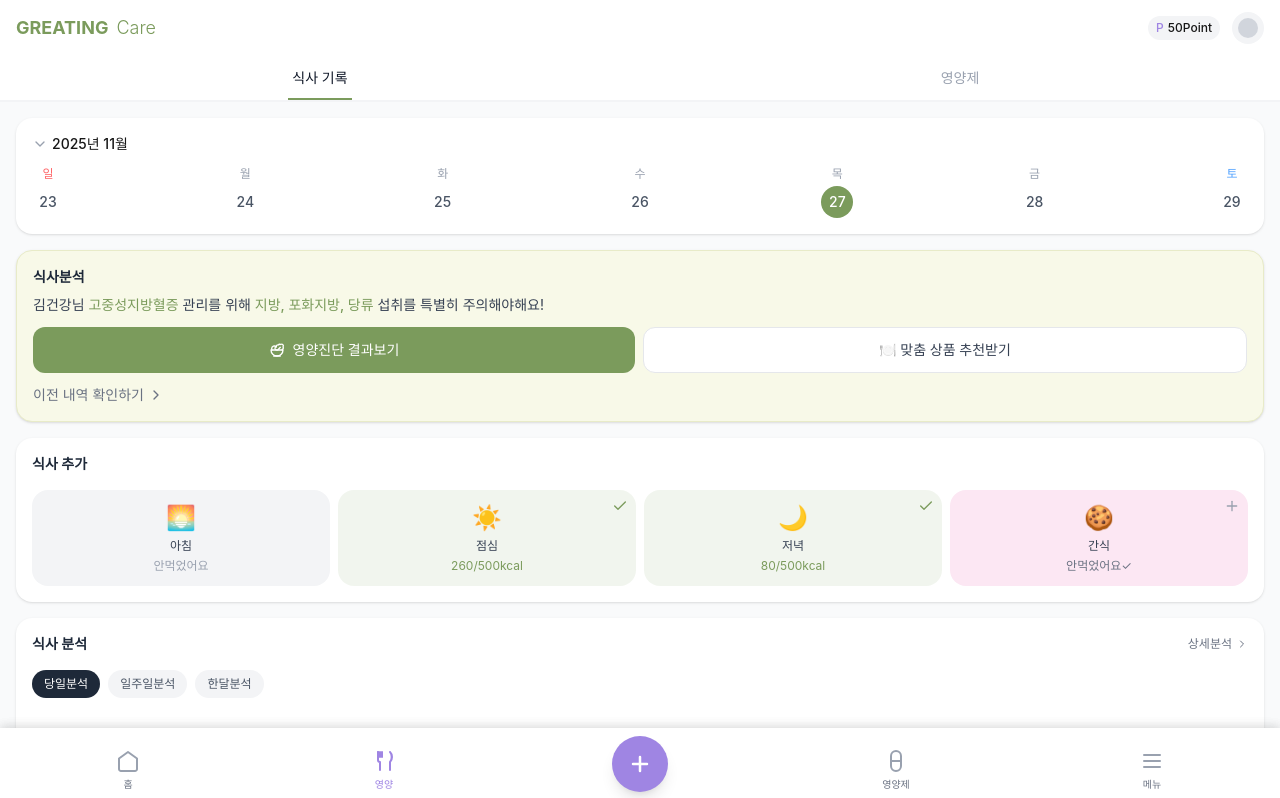
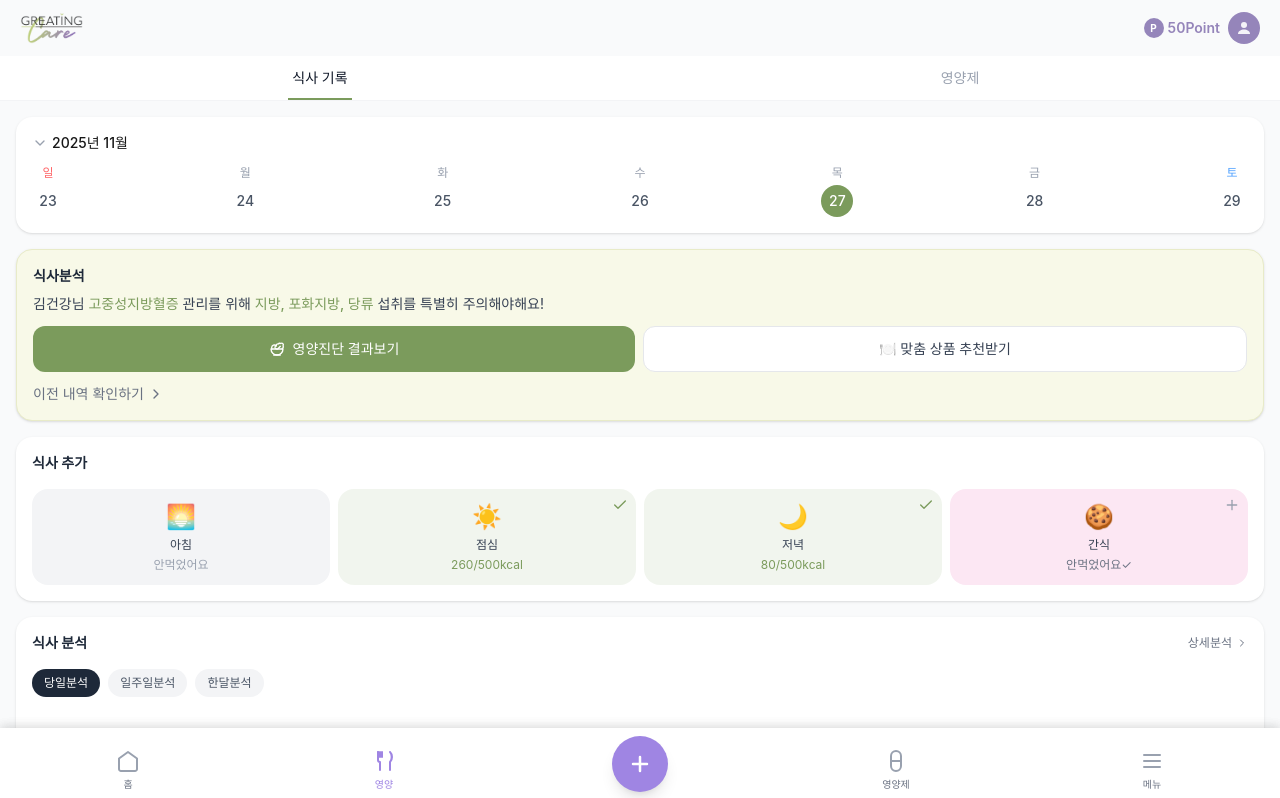
Before and after one commit to noino0819/oni_care, a Next.js app: page /nutrition in a window 1280 px wide. Shown: the top 798 px of the page. Built offline with nearby package versions, Linux system fonts and the light colour scheme.

Commit message:
feat: 헤더 애니메이션 추가, 레퍼런스와 비슷하게 CSS 수정

```diff
--- a/src/app/challenge/page.tsx
+++ b/src/app/challenge/page.tsx
@@ -5,6 +5,8 @@ import React from "react";
 import { useRouter } from "next/navigation";
 import Image from "next/image";
 import { cn } from "@/lib/utils";
+import { Header } from "@/components/home/Header";
+import { BottomNavigation } from "@/components/home/BottomNavigation";
 import { ListSkeleton } from "@/components/ui/LoadingSpinner";
 import { EmptyState } from "@/components/ui/EmptyState";
 import {
@@ -324,9 +326,12 @@ export default function ChallengePage() {
 
   return (
     <div className="min-h-screen bg-gray-50 pb-24">
-      {/* 헤더 */}
-      <header className="sticky top-0 z-40 bg-white border-b border-gray-100">
-        <div className="flex items-center justify-between px-4 h-14">
+      {/* 공통 헤더 */}
+      <Header />
+
+      {/* 서브 헤더 (제목 + 필터) */}
+      <div className="sticky top-[56px] z-40 bg-white border-b border-gray-100">
+        <div className="flex items-center justify-between px-4 h-12">
           <h1 className="text-lg font-bold text-gray-900">챌린지</h1>
 
           {/* 필터 드롭다운 */}
@@ -374,7 +379,7 @@ export default function ChallengePage() {
             )}
           </div>
         </div>
-      </header>
+      </div>
 
       {/* 콘텐츠 */}
       <main className="p-4 space-y-6">
@@ -432,6 +437,8 @@ export default function ChallengePage() {
           </>
         )}
       </main>
+
+      <BottomNavigation />
     </div>
   );
 }
--- a/src/app/nutrition/page.tsx
+++ b/src/app/nutrition/page.tsx
@@ -2,7 +2,8 @@
 
 import { useState, useEffect, useMemo } from "react";
 import { useRouter } from "next/navigation";
-import { ChevronLeft, ChevronRight, ChevronDown, Star, Info, Plus, Check, Salad } from "lucide-react";
+import { ChevronRight, ChevronDown, Star, Info, Plus, Check, Salad } from "lucide-react";
+import { Header } from "@/components/home/Header";
 import { BottomNavigation } from "@/components/home/BottomNavigation";
 import { cn } from "@/lib/utils";
 
@@ -180,29 +181,12 @@ export default function NutritionPage() {
 
   return (
     <div className="min-h-screen bg-gray-50 pb-28">
-      {/* 헤더 */}
-      <header className="sticky top-0 bg-white z-20 border-b border-gray-100">
-        <div className="flex items-center justify-between px-4 py-3">
-          <div className="flex items-center gap-2">
-            <span className="text-lg font-bold text-[#7B9B5C]">GREATING</span>
-            <span className="text-lg font-light text-[#7B9B5C]">Care</span>
-          </div>
-          <div className="flex items-center gap-3">
-            <div className="flex items-center gap-1 bg-gray-100 px-2 py-1 rounded-full">
-              <span className="text-xs font-medium text-[#9F85E3]">P</span>
-              <span className="text-xs font-medium">{nutritionData?.user.points || 0}Point</span>
-            </div>
-            <button
-              onClick={() => router.push("/menu")}
-              className="w-8 h-8 rounded-full bg-gray-100 flex items-center justify-center"
-            >
-              <div className="w-5 h-5 rounded-full bg-gray-300" />
-            </button>
-          </div>
-        </div>
+      {/* 공통 헤더 */}
+      <Header points={nutritionData?.user.points || 0} />
 
-        {/* 탭 */}
-        <div className="flex border-b border-gray-100">
+      {/* 탭 네비게이션 */}
+      <div className="sticky top-[56px] z-10 bg-white border-b border-gray-100">
+        <div className="flex">
           <button
             onClick={() => setActiveTab("meal")}
             className={cn(
@@ -228,7 +212,7 @@ export default function NutritionPage() {
             )}
           </button>
         </div>
-      </header>
+      </div>
 
       {activeTab === "meal" ? (
         <div className="space-y-4 pt-4">
--- a/src/components/home/Header.tsx
+++ b/src/components/home/Header.tsx
@@ -1,41 +1,100 @@
 "use client";
 
+import { useState, useEffect } from "react";
 import Link from "next/link";
-import { PointIcon, ProfileIcon } from "@/components/icons";
+import Image from "next/image";
 
 interface HeaderProps {
   points?: number;
   userName?: string;
 }
 
-export function Header({ points = 50 }: HeaderProps) {
+export function Header({ points: propPoints }: HeaderProps) {
+  const [userPoints, setUserPoints] = useState<number | null>(
+    propPoints ?? null
+  );
+  const [isScrolled, setIsScrolled] = useState(false);
+
+  // 스크롤 감지
+  useEffect(() => {
+    const handleScroll = () => {
+      // 50px 이상 스크롤하면 배경 불투명하게
+      setIsScrolled(window.scrollY > 50);
+    };
+
+    window.addEventListener("scroll", handleScroll, { passive: true });
+    return () => window.removeEventListener("scroll", handleScroll);
+  }, []);
+
+  // props로 포인트가 전달되지 않으면 API에서 가져오기
+  useEffect(() => {
+    if (propPoints !== undefined) {
+      setUserPoints(propPoints);
+      return;
+    }
+
+    async function fetchUserPoints() {
+      try {
+        const response = await fetch("/api/profile");
+        if (response.ok) {
+          const data = await response.json();
+          setUserPoints(data.user?.points ?? 0);
+        }
+      } catch (error) {
+        console.error("Failed to fetch user points:", error);
+        setUserPoints(0);
+      }
+    }
+
+    fetchUserPoints();
+  }, [propPoints]);
+
   return (
-    <header className="sticky top-0 z-50 bg-white/80 backdrop-blur-md border-b border-gray-100">
+    <header
+      className={`sticky top-0 z-50 transition-all duration-300 ${
+        isScrolled ? "bg-white/95 backdrop-blur-md shadow-sm" : "bg-transparent"
+      }`}
+    >
       <div className="flex items-center justify-between px-5 py-3">
-        {/* 로고 */}
+        {/* 로고 이미지 */}
         <Link href="/home" className="flex items-center">
-          <span className="text-lg font-bold tracking-tight">
-            <span className="text-[#7CB342]">GREATING</span>
-            <span className="text-[#9F85E3] italic">Care</span>
-          </span>
+          <Image
+            src="/big_logo.png"
+            alt="GREATING Care"
+            width={130}
+            height={40}
+            className="h-8 w-auto object-contain"
+            priority
+          />
         </Link>
 
         {/* 우측 영역: 포인트 + 프로필 */}
-        <div className="flex items-center gap-3">
+        <div className="flex items-center gap-2">
           {/* 포인트 표시 */}
-          <div className="flex items-center gap-1 bg-amber-50 px-3 py-1.5 rounded-full">
-            <PointIcon size={16} />
-            <span className="text-sm font-semibold text-amber-700">
-              P {points.toLocaleString()}Point
+          <div className="flex items-center gap-1">
+            {/* P 아이콘 */}
+            <div className="w-5 h-5 rounded-full bg-[#9585BA] flex items-center justify-center">
+              <span className="text-white text-[10px] font-bold">P</span>
+            </div>
+            <span className="text-sm font-semibold text-[#9585BA]">
+              {userPoints !== null ? userPoints.toLocaleString() : "..."}Point
             </span>
           </div>
 
           {/* 프로필 아이콘 */}
           <Link
-            href="/profile"
-            className="w-9 h-9 rounded-full bg-gray-100 flex items-center justify-center hover:bg-gray-200 transition-colors"
+            href="/menu"
+            className="w-8 h-8 rounded-full bg-[#9585BA] flex items-center justify-center hover:bg-[#8575AA] transition-colors overflow-hidden"
           >
-            <ProfileIcon size={20} className="text-gray-500" />
+            {/* 사람 실루엣 아이콘 */}
+            <svg
+              viewBox="0 0 24 24"
+              fill="none"
+              className="w-[18px] h-[18px] text-white/90"
+            >
+              <circle cx="12" cy="8" r="4" fill="currentColor" />
+              <path d="M4 20c0-4 4-6 8-6s8 2 8 6" fill="currentColor" />
+            </svg>
           </Link>
         </div>
       </div>
```
Also changed, not shown: public/big_logo.png (added).
